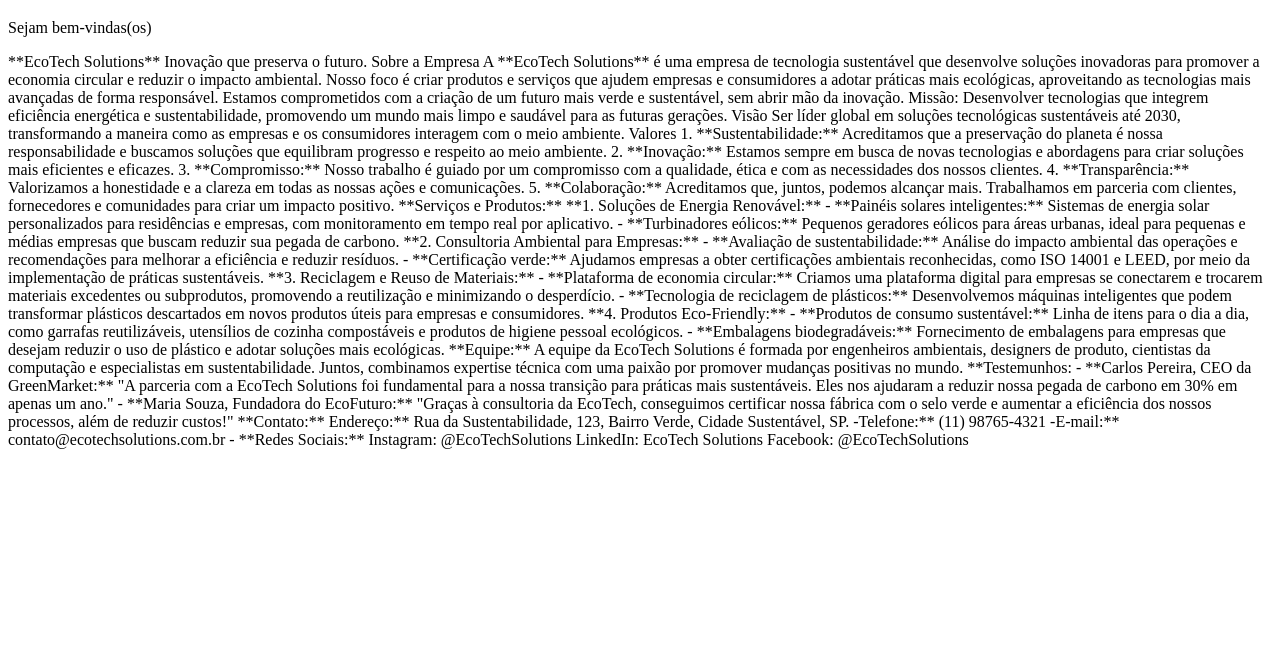
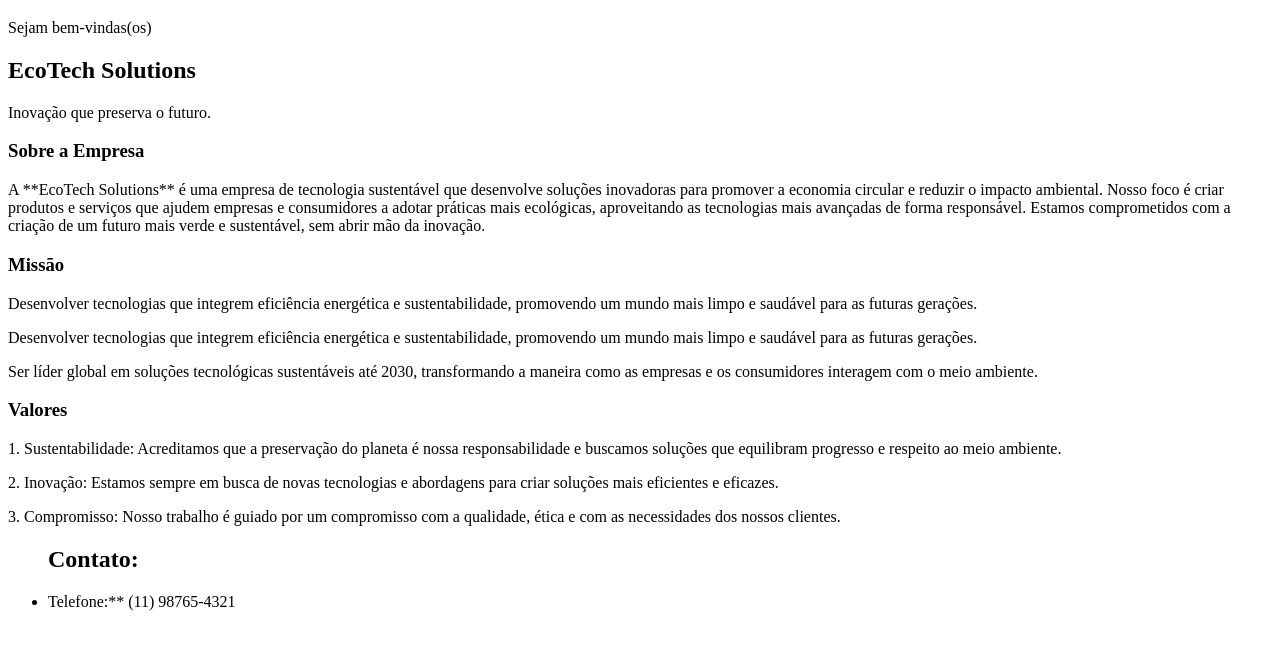
Before and after one commit to marizzis/mariane-1, a plain HTML site: page index.html in a window 1280 px wide. Shown: the part 61-710 px from the top of the page. Drawn offline with Linux system fonts and the light colour scheme.

Commit message:
Add files via upload
Meu segundo commit

```diff
--- a/index.html
+++ b/index.html
@@ -8,74 +8,40 @@
 <body>
     <h1>Início</h1>
     <p>Sejam bem-vindas(os) </p>
-<p> **EcoTech Solutions**
+<h2> EcoTech Solutions</h2>
+
+   <p>Inovação que preserva o futuro.</p>
+
+  <h3>Sobre a Empresa</h3>
+    <p>A **EcoTech Solutions** é uma empresa de tecnologia sustentável que desenvolve soluções inovadoras para promover a economia circular e reduzir o impacto ambiental. Nosso foco é criar produtos e serviços que ajudem empresas e consumidores a adotar práticas mais ecológicas, aproveitando as tecnologias mais avançadas de forma responsável. Estamos comprometidos com a criação de um futuro mais verde e sustentável, sem abrir mão da inovação.
+    </p>
+   <h3>Missão</h3>
+   <p> Desenvolver tecnologias que integrem eficiência energética e sustentabilidade, promovendo um mundo mais limpo e saudável para as futuras gerações.</p> Desenvolver tecnologias que integrem eficiência energética e sustentabilidade, promovendo um mundo mais limpo e saudável para as futuras gerações.
+</p>
+   <p> Ser líder global em soluções tecnológicas sustentáveis até 2030, transformando a maneira como as empresas e os consumidores interagem com o meio ambiente.
+   </p>
 
 
-    Inovação que preserva o futuro.
-
-   Sobre a Empresa
-    A **EcoTech Solutions** é uma empresa de tecnologia sustentável que desenvolve soluções inovadoras para promover a economia circular e reduzir o impacto ambiental. Nosso foco é criar produtos e serviços que ajudem empresas e consumidores a adotar práticas mais ecológicas, aproveitando as tecnologias mais avançadas de forma responsável. Estamos comprometidos com a criação de um futuro mais verde e sustentável, sem abrir mão da inovação.
-
-   Missão:
-    Desenvolver tecnologias que integrem eficiência energética e sustentabilidade, promovendo um mundo mais limpo e saudável para as futuras gerações.
+       <h3>Valores</h3>
+<p>    1. Sustentabilidade: Acreditamos que a preservação do planeta é nossa responsabilidade e buscamos soluções que equilibram progresso e respeito ao meio ambiente.
+</p>    <p>2. Inovação: Estamos sempre em busca de novas tecnologias e abordagens para criar soluções mais eficientes e eficazes.</p>
+<p>    3. Compromisso: Nosso trabalho é guiado por um compromisso com a qualidade, ética e com as necessidades dos nossos clientes.
+</p>
 
 
-
-   Visão
-    Ser líder global em soluções tecnológicas sustentáveis até 2030, transformando a maneira como as empresas e os consumidores interagem com o meio ambiente.
-
-
-
-        Valores
-    1. **Sustentabilidade:** Acreditamos que a preservação do planeta é nossa responsabilidade e buscamos soluções que equilibram progresso e respeito ao meio ambiente.
-    2. **Inovação:** Estamos sempre em busca de novas tecnologias e abordagens para criar soluções mais eficientes e eficazes.
-    3. **Compromisso:** Nosso trabalho é guiado por um compromisso com a qualidade, ética e com as necessidades dos nossos clientes.
-    4. **Transparência:** Valorizamos a honestidade e a clareza em todas as nossas ações e comunicações.
-    5. **Colaboração:** Acreditamos que, juntos, podemos alcançar mais. Trabalhamos em parceria com clientes, fornecedores e comunidades para criar um impacto positivo.
-
-
-
-    **Serviços e Produtos:**
-
-    **1. Soluções de Energia Renovável:**
-    - **Painéis solares inteligentes:** Sistemas de energia solar personalizados para residências e empresas, com monitoramento em tempo real por aplicativo.
-    - **Turbinadores eólicos:** Pequenos geradores eólicos para áreas urbanas, ideal para pequenas e médias empresas que buscam reduzir sua pegada de carbono.
-
-     **2. Consultoria Ambiental para Empresas:**
-    - **Avaliação de sustentabilidade:** Análise do impacto ambiental das operações e recomendações para melhorar a eficiência e reduzir resíduos.
-    - **Certificação verde:** Ajudamos empresas a obter certificações ambientais reconhecidas, como ISO 14001 e LEED, por meio da implementação de práticas sustentáveis.
-
-     **3. Reciclagem e Reuso de Materiais:**
-    - **Plataforma de economia circular:** Criamos uma plataforma digital para empresas se conectarem e trocarem materiais excedentes ou subprodutos, promovendo a reutilização e minimizando o desperdício.
-    - **Tecnologia de reciclagem de plásticos:** Desenvolvemos máquinas inteligentes que podem transformar plásticos descartados em novos produtos úteis para empresas e consumidores.
-
-    **4. Produtos Eco-Friendly:**
-    - **Produtos de consumo sustentável:** Linha de itens para o dia a dia, como garrafas reutilizáveis, utensílios de cozinha compostáveis e produtos de higiene pessoal ecológicos.
-    - **Embalagens biodegradáveis:** Fornecimento de embalagens para empresas que desejam reduzir o uso de plástico e adotar soluções mais ecológicas.
-
-
-
-     **Equipe:**
-    A equipe da EcoTech Solutions é formada por engenheiros ambientais, designers de produto, cientistas da computação e especialistas em sustentabilidade. Juntos, combinamos expertise técnica com uma paixão por promover mudanças positivas no mundo.
-
-
-
-     **Testemunhos:
-    - **Carlos Pereira, CEO da GreenMarket:** "A parceria com a EcoTech Solutions foi fundamental para a nossa transição para práticas mais sustentáveis. Eles nos ajudaram a reduzir nossa pegada de carbono em 30% em apenas um ano."
-    - **Maria Souza, Fundadora do EcoFuturo:** "Graças à consultoria da EcoTech, conseguimos certificar nossa fábrica com o selo verde e aumentar a eficiência dos nossos processos, além de reduzir custos!"
-
-
-    **Contato:**
-    Endereço:** Rua da Sustentabilidade, 123, Bairro Verde, Cidade Sustentável, SP.
-    -Telefone:** (11) 98765-4321
-    -E-mail:** contato@ecotechsolutions.com.br
-    - **Redes Sociais:**
-    Instagram: @EcoTechSolutions
-    LinkedIn: EcoTech Solutions
-    Facebook: @EcoTechSolutions
 
 
  </p>
 
+<ul>
+
+    <h2>    Contato:
+    </h2>
+
+    <li>Telefone:** (11) 98765-4321</li>
+
+
+</ul>
+
 </body>
 </html>
```
